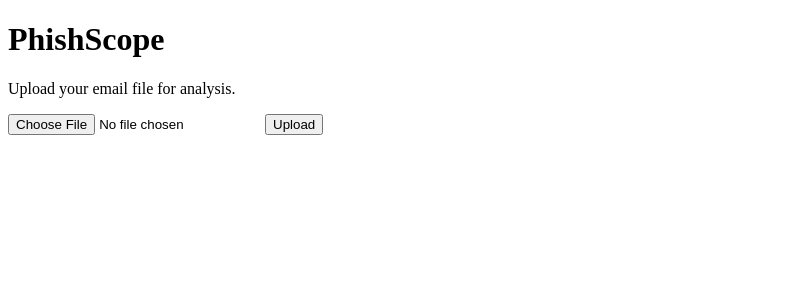
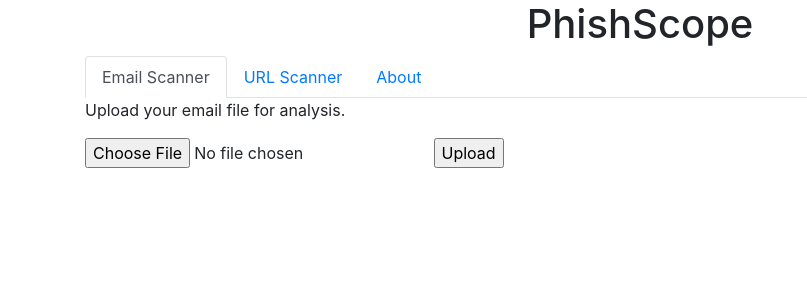
Before and after one commit to kdot-mi/PhishScope, a Flask app: page / in a window 1280 px wide. Shown: the top 300 px of the page, without its empty margins (0-807 px from the left). Run offline with Flask 3, Linux system fonts and the light colour scheme; some libraries are stand-ins or nearby versions.

Commit message:
Update 0.1
Added a nav bar for URL Scanner and About Page

```diff
--- /dev/null
+++ b/Flask App/templates/styles.css
@@ -0,0 +1,8 @@
+.containr{
+    width: 100%;
+    height: 100%;
+    display: flex;
+    justify-content: center;
+    align-items: center;
+    background-color: #f2f2f2;
+}
--- a/Flask App/templates/upload.html
+++ b/Flask App/templates/upload.html
@@ -4,13 +4,70 @@
     <meta charset="UTF-8">
     <meta name="viewport" content="width=device-width, initial-scale=1.0">
     <title>PhishScope - Upload Email</title>
+    <!-- CSS -->
+    <link rel="stylesheet" href="styles.css">
+
+    <!-- JQuery -->
+    <script src="https://code.jquery.com/jquery-3.5.1.slim.min.js" crossorigin="anonymous"></script>
+
+    <!-- Bootstrap CSS -->
+    <link rel="stylesheet" href="https://stackpath.bootstrapcdn.com/bootstrap/4.5.2/css/bootstrap.min.css" crossorigin="anonymous">
 </head>
 <body>
-    <h1>PhishScope</h1>
-    <p>Upload your email file for analysis.</p>
-    <form action="/upload" method="post" enctype="multipart/form-data">
-        <input type="file" name="file">
-        <input type="submit" value="Upload">
-    </form>
+    <h1 style="text-align: center;">PhishScope</h1>
+
+    <div class="container">
+        <ul class="nav nav-tabs">
+            <li class="nav-item">
+                <a class="nav-link active" data-toggle="tab" href="#emailScanner">Email Scanner</a>
+            </li>
+            <li class="nav-item">
+                <a class="nav-link" data-toggle="tab" href="#urlScanner">URL Scanner</a>
+            </li>
+            <li class="nav-item">
+                <a class="nav-link" data-toggle="tab" href="#About">About</a>
+            </li>
+        </ul>
+
+        <div class="tab-content">
+            <div id="emailScanner" class="tab-pane fade show active">
+                <!-- Content for Email Scanner  tab -->
+                <p>Upload your email file for analysis.</p>
+                <form action="/upload" method="post" enctype="multipart/form-data">
+                    <input type="file" name="file">
+                    <input type="submit" value="Upload">
+                </form>
+            </div>
+            <div id="urlScanner" class="tab-pane fade">
+                <!-- Content for URL Scanner tab -->
+                <p>Detect if a URL has a phshing link or is malicious.</p>
+                <form action="/url" method="post">
+                    <input type="text" name="url">
+                    <input type="submit" value="Check URL">
+                </form>
+
+            </div>
+            <div id="About" class="tab-pane fade">
+                <!-- Content for About  tab -->
+                <p>What is PhishScope?</p>
+                <p>PhishScope is a tool that allows you to scan emails, URLs, and typosquatting domains for phishing links and malicious content.</p>
+
+                <p>How does it work?</p>
+                <p>PhishScope uses machine learning to analyze emails and URLs for phishing links and malicious content. It also monitors typosquatting domains to detect potential phishing attacks.</p>
+            </div>
+        </div>
+    </div>
+
+    <!-- Bootstrap JS -->
+    <script src="https://code.jquery.com/jquery-3.5.1.slim.min.js"></script>
+    <script src="https://stackpath.bootstrapcdn.com/bootstrap/4.5.2/js/bootstrap.min.js"></script>
+    <script>
+    $(function () {
+      $('.nav-link').on('click', function (e) {
+        e.preventDefault()
+        $(this).tab('show')
+      })
+    })
+    </script>
 </body>
 </html>
```
